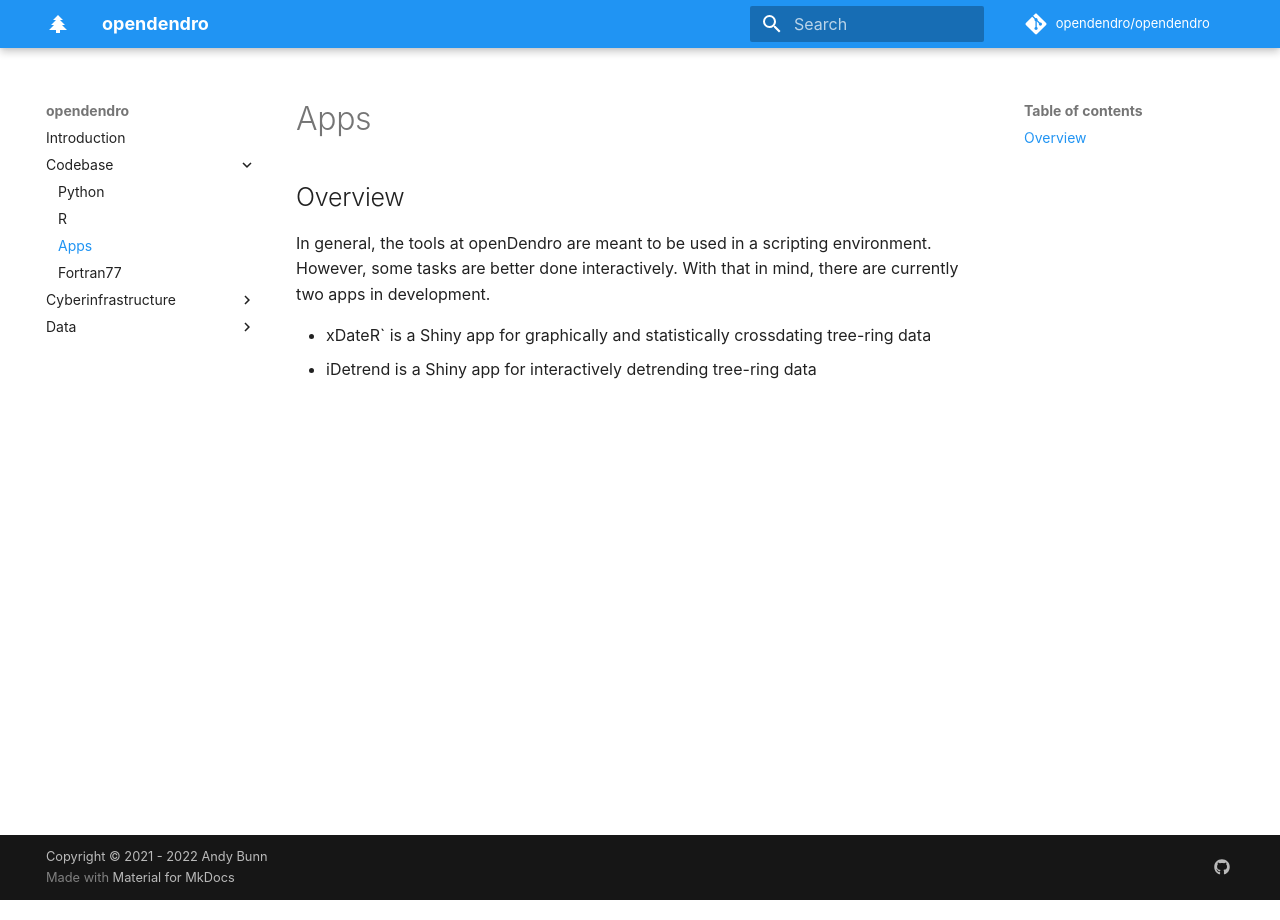
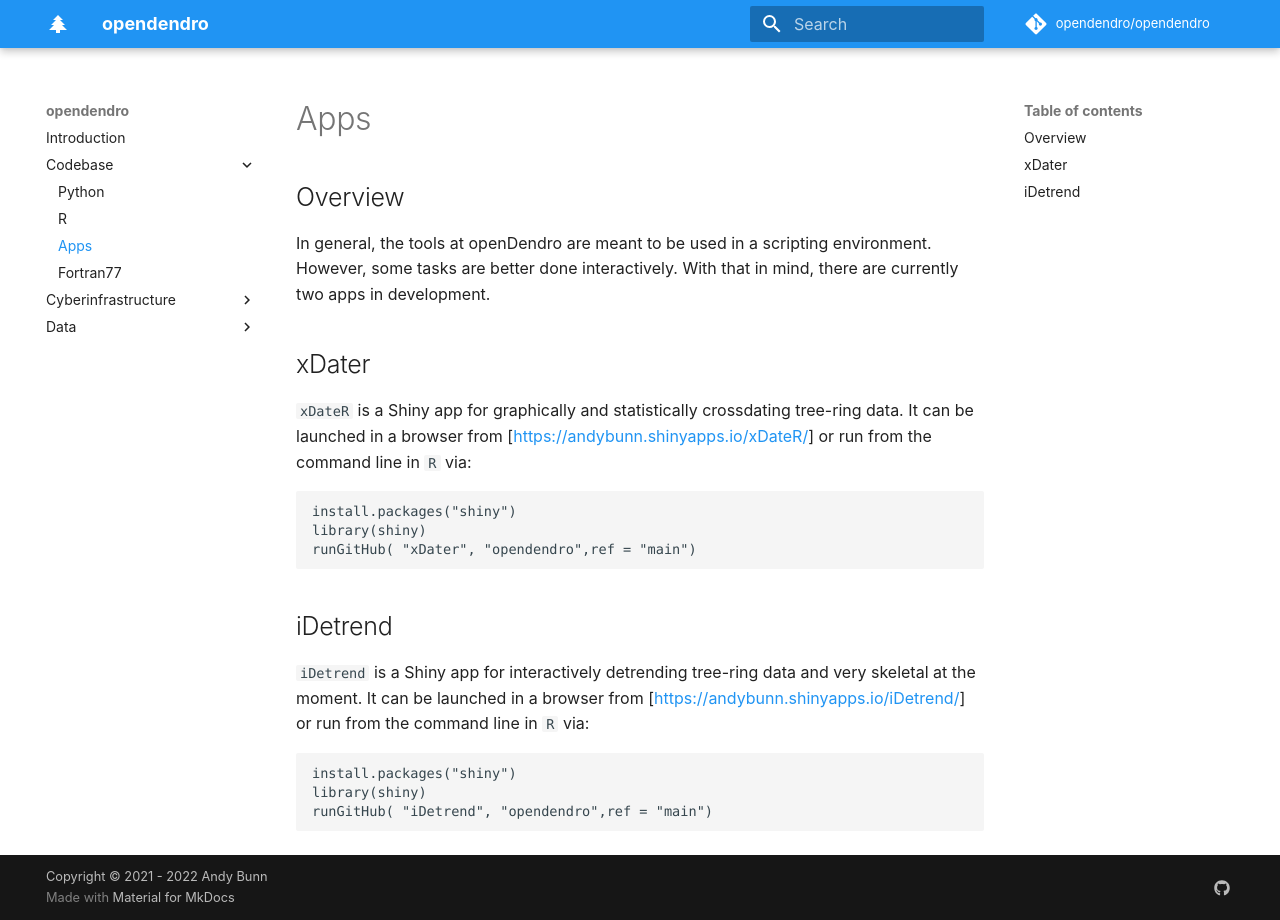
Before and after one commit to OpenDendro/opendendro, an MkDocs documentation site: the page built from docs/apps.md, in a window 1280 px wide. Built offline with MkDocs 1.6.1 and Material for MkDocs 9.7.7, drawn with Linux system fonts in a browser that asks for light colours; some web fonts are replaced; comment, search, counter and statistics services are not loaded.

Commit message:
Update apps.md

````diff
--- a/docs/apps.md
+++ b/docs/apps.md
@@ -1,5 +1,20 @@
 ## Overview
 In general, the tools at openDendro are meant to be used in a scripting environment. However, some tasks are better done interactively. With that in mind, there are currently two apps in development.
 
-* xDateR` is a Shiny app for graphically and statistically crossdating tree-ring data
-* iDetrend is a Shiny app for interactively detrending tree-ring data
+## xDater
+`xDateR` is a Shiny app for graphically and statistically crossdating tree-ring data. It can be launched in a browser from [https://andybunn.shinyapps.io/xDateR/] or run from the command line in `R` via:
+
+```
+install.packages("shiny")
+library(shiny)
+runGitHub( "xDater", "opendendro",ref = "main")
+```
+
+## iDetrend
+`iDetrend` is a Shiny app for interactively detrending tree-ring data and very skeletal at the moment. It can be launched in a browser from [https://andybunn.shinyapps.io/iDetrend/] or run from the command line in `R` via:
+
+```
+install.packages("shiny")
+library(shiny)
+runGitHub( "iDetrend", "opendendro",ref = "main")
+```
````
